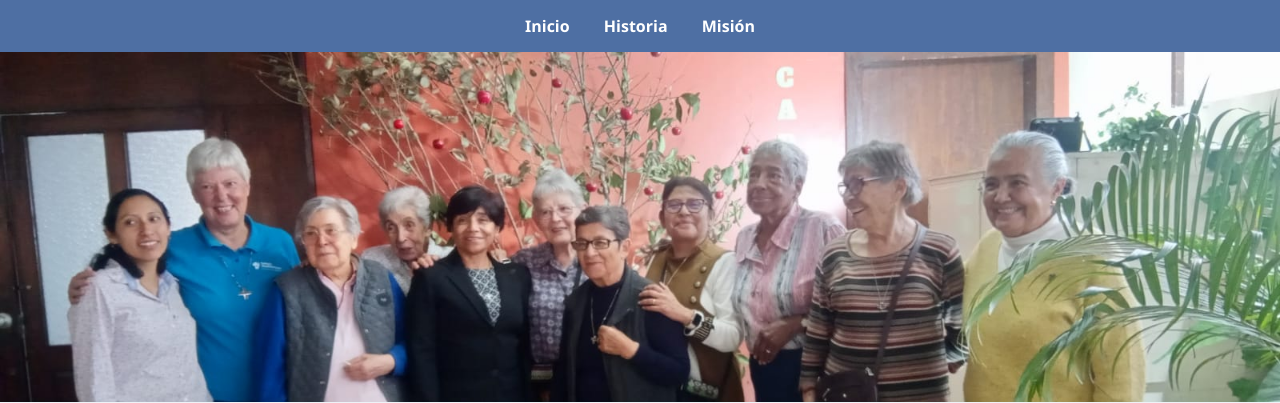
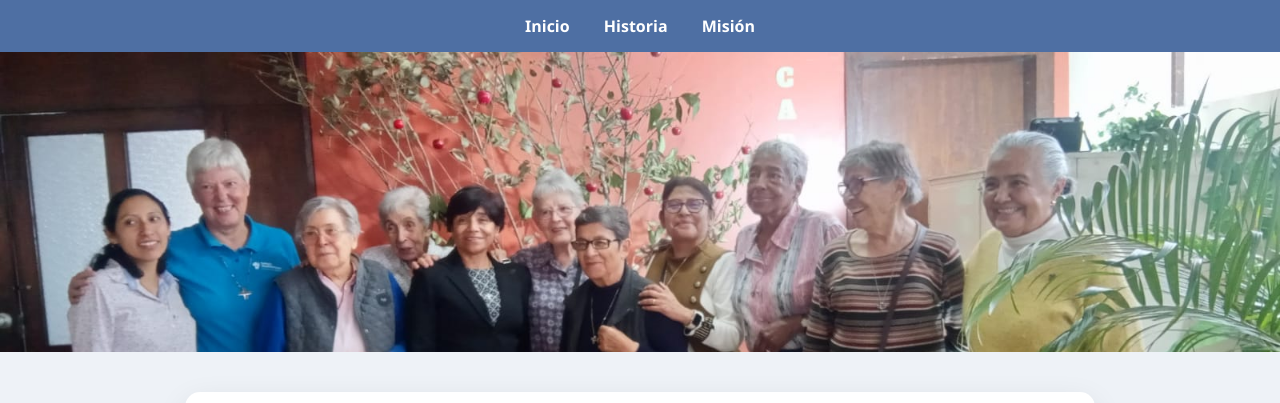
Before and after one commit to secretariaamericalatina26-ship-it/asilo-Yolanda, a plain HTML site: page mision.html in a window 1280 px wide. Shown: the top 403 px of the page. Drawn offline with Linux system fonts and the light colour scheme.

Commit message:
Update mision.html

```diff
--- a/mision.html
+++ b/mision.html
@@ -28,7 +28,7 @@ body {
 /* IMAGEN */
 .header-image {
     width: 100%;
-    max-height: 350px;
+    max-height: 300px;
     overflow: hidden;
     display: flex;
     justify-content: center;
```
